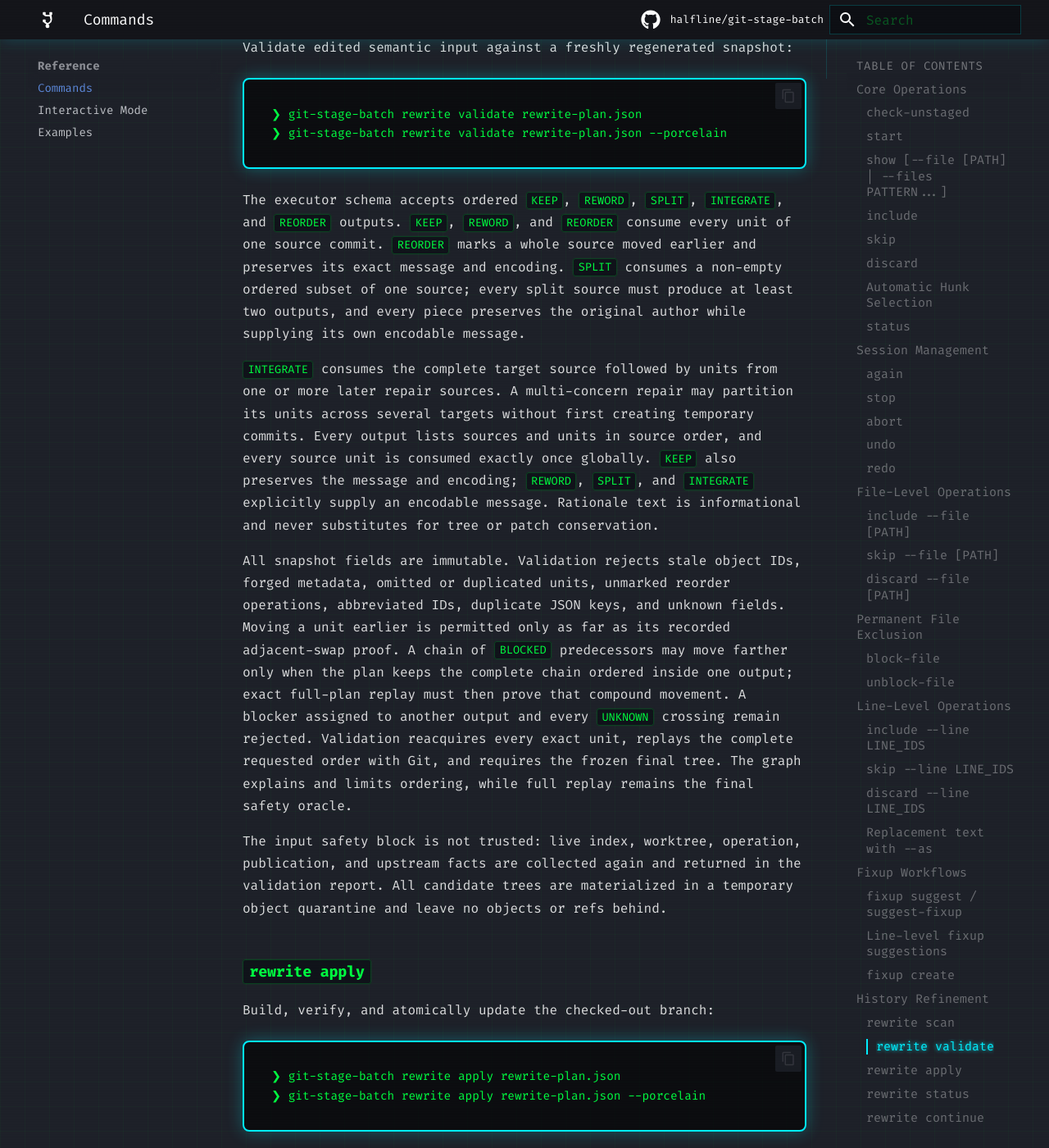
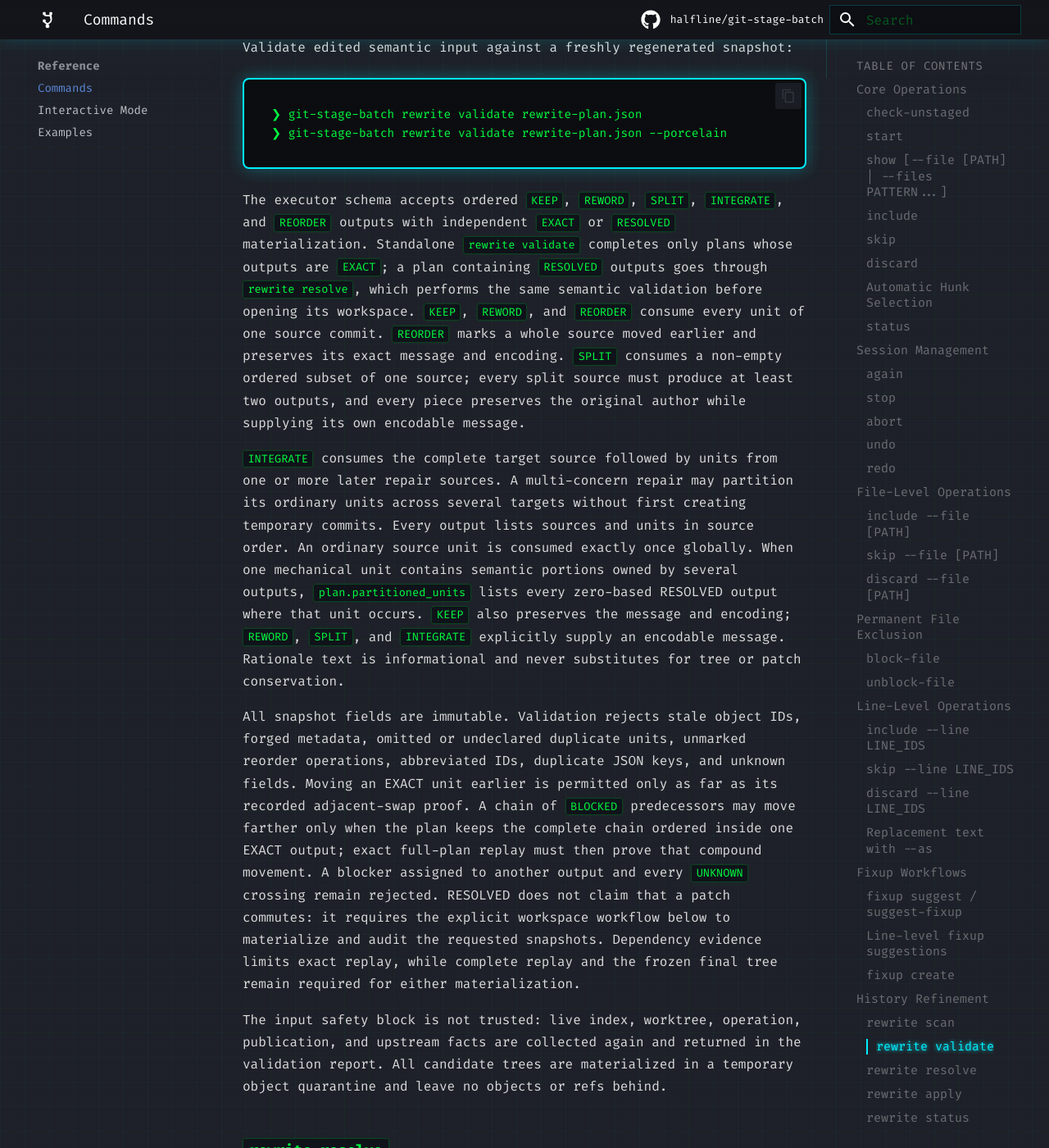
Before and after one commit to halfline/git-stage-batch, an MkDocs documentation site: the page built from docs/commands.md, in a window 1280 px wide and 1400 px high, scrolled down 29348 px. Shown: the whole window at 82% size. Built offline with MkDocs 1.6.1 and Material for MkDocs 9.7.7, drawn with Linux system fonts in a browser that asks for light colours; comment, search, counter and statistics services are not loaded; some of the changed text lies outside the part shown.

Commit message:
docs: Explain explicit rewrite resolution
The command reference explains exact rewrite-plan validation and durable
application of mechanically proven output trees.

Users cannot discover how a plan marks snapshots that need explicit
content, which files may be edited, or how a private workspace advances
safely after interruption.

This commit documents resolved provenance, the request/result/receipt
protocol, content and mode authority, privacy requirements, correction
after failed replay, and the current EXACT-only standalone validation
boundary.

The next commit will expose the same workflow in the rewrite manual page.

````diff
--- a/docs/commands.md
+++ b/docs/commands.md
@@ -1053,37 +1053,93 @@
 ```
 
 The executor schema accepts ordered `KEEP`, `REWORD`, `SPLIT`, `INTEGRATE`,
-and `REORDER` outputs. `KEEP`, `REWORD`, and `REORDER` consume every unit of
-one source commit. `REORDER` marks a whole source moved earlier and preserves
-its exact message and encoding. `SPLIT` consumes a non-empty ordered subset of
-one source; every split source must produce at least two outputs, and every
-piece preserves the original author while supplying its own encodable message.
+and `REORDER` outputs with independent `EXACT` or `RESOLVED` materialization.
+Standalone `rewrite validate` completes only plans whose outputs are `EXACT`;
+a plan containing `RESOLVED` outputs goes through `rewrite resolve`, which
+performs the same semantic validation before opening its workspace.
+`KEEP`, `REWORD`, and `REORDER` consume every unit of one source commit.
+`REORDER` marks a whole source moved earlier and preserves its exact message
+and encoding. `SPLIT` consumes a non-empty ordered subset of one source; every
+split source must produce at least two outputs, and every piece preserves the
+original author while supplying its own encodable message.
 
 `INTEGRATE` consumes the complete target source followed by units from one or
-more later repair sources. A multi-concern repair may partition its units
-across several targets without first creating temporary commits. Every output
-lists sources and units in source order, and every source unit is consumed
-exactly once globally. `KEEP` also preserves the message and encoding;
-`REWORD`, `SPLIT`, and `INTEGRATE` explicitly supply an encodable message.
-Rationale text is informational and never substitutes for tree or patch
-conservation.
+more later repair sources. A multi-concern repair may partition its ordinary
+units across several targets without first creating temporary commits. Every
+output lists sources and units in source order. An ordinary source unit is
+consumed exactly once globally. When one mechanical unit contains semantic
+portions owned by several outputs, `plan.partitioned_units` lists every
+zero-based RESOLVED output where that unit occurs. `KEEP` also preserves the
+message and encoding; `REWORD`, `SPLIT`, and `INTEGRATE` explicitly supply an
+encodable message. Rationale text is informational and never substitutes for
+tree or patch conservation.
 
 All snapshot fields are immutable. Validation rejects stale object IDs,
-forged metadata, omitted or duplicated units, unmarked reorder operations,
-abbreviated IDs, duplicate JSON keys, and unknown fields. Moving a unit earlier
-is permitted only as far as its recorded adjacent-swap proof. A chain of
-`BLOCKED` predecessors may move farther only when the plan keeps the complete
-chain ordered inside one output; exact full-plan replay must then prove that
-compound movement. A blocker assigned to another output and every `UNKNOWN`
-crossing remain rejected. Validation reacquires every exact unit, replays the
-complete requested order with Git, and requires the frozen final tree. The
-graph explains and limits ordering, while full replay remains the final safety
-oracle.
+forged metadata, omitted or undeclared duplicate units, unmarked reorder
+operations, abbreviated IDs, duplicate JSON keys, and unknown fields. Moving
+an EXACT unit earlier is permitted only as far as its recorded adjacent-swap
+proof. A chain of `BLOCKED` predecessors may move farther only when the plan
+keeps the complete chain ordered inside one EXACT output; exact full-plan
+replay must then prove that compound movement. A blocker assigned to another
+output and every `UNKNOWN` crossing remain rejected. RESOLVED does not claim
+that a patch commutes: it requires the explicit workspace workflow below to
+materialize and audit the requested snapshots. Dependency evidence limits
+exact replay, while complete replay and the frozen final tree remain required
+for either materialization.
 
 The input safety block is not trusted: live index, worktree, operation,
 publication, and upstream facts are collected again and returned in the
 validation report. All candidate trees are materialized in a temporary object
 quarantine and leave no objects or refs behind.
+
+### `rewrite resolve`
+
+Create or advance a private workspace for outputs that require explicit
+snapshot materialization:
+
+```bash
+❯ git-stage-batch rewrite resolve rewrite-plan.json \
+    --workspace rewrite-resolution
+❯ git-stage-batch rewrite resolve rewrite-plan.json \
+    --workspace rewrite-resolution --accept
+```
+
+Resolution is deliberately separate from semantic ordering. The plan must
+already name each output's causal owner and mark only the mechanically
+non-exact outputs `RESOLVED`. The command regenerates and compares the frozen
+snapshot, validates unit conservation and ordering, then replays from the base
+tree in a fresh object quarantine. It stops at the first unresolved output and
+exports an immutable request containing its actual parent tree, exact source
+units, authorized Git paths, and streamed `CURRENT_PARENT`, `SOURCE_BEFORE`,
+and `SOURCE_AFTER` references.
+
+The porcelain result names the exact request, editable `result.json`, and
+opaque result-artifact directory. Edit only the result metadata and artifacts;
+Git paths are never used as filesystem artifact names. JSON object-member
+order is insignificant, but every field and path entry is required. For a
+present result, write the desired bytes to its opaque artifact, retain
+`state: "PRESENT"`, and choose an authorized `100644` or `100755` mode. Use
+`state: "ABSENT"` with a null mode and remove its result artifact for an
+authorized deletion; an authorized addition starts absent and becomes present
+only after its result artifact is created. Keep every workspace metadata and
+artifact file private with mode `0600`; newly created result artifacts with
+broader permissions are refused.
+`--accept` accepts exactly one output, verifies every authorized
+path and transition, replays the deterministic downstream prefix, then writes
+a digest-bound receipt. It either exports the next request or, after frozen
+final-tree equality succeeds, writes `complete.json`. A result cannot add,
+delete, change mode, or change content unless its selected source units
+authorize that kind of transition, and every authorized path must actually
+change.
+
+Workspaces and artifacts are private, reject links and unexpected entries,
+require root and subdirectory mode `0700`, and use descriptor-pinned bounded
+I/O. Candidate blobs and trees remain in a temporary Git object quarantine.
+The command never creates commits or refs, changes the index or worktree, or
+publishes the completed workspace by itself. Re-running without `--accept`
+safely reports the current request without accepting its seeded result.
+The first invocation requires that the workspace path does not exist;
+subsequent invocations reopen only the workspace bound to the same plan.
 
 ### `rewrite apply`
 
````
